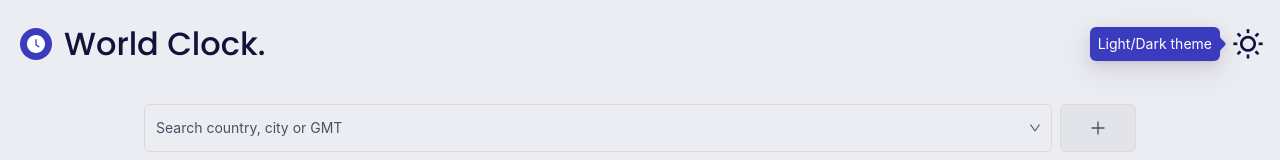
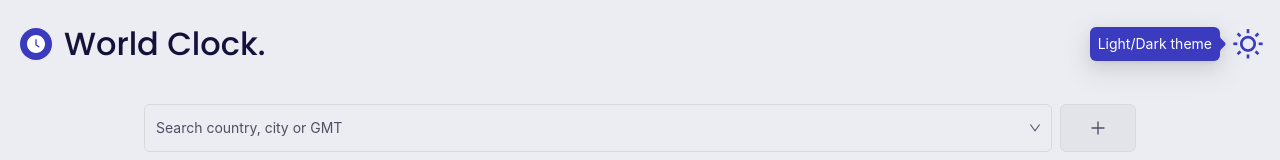
Before and after one commit to minh0812/world-clock, a React (Create React App) app: page / in a window 1280 px wide. In both pictures the pointer is over the icon 1248 px from the left and 44 px from the top of the page. Shown: the top 160 px of the page. Built offline with nearby package versions, Linux system fonts and the light colour scheme.

Commit message:
update App.scss

```diff
--- a/src/App.scss
+++ b/src/App.scss
@@ -23,6 +23,10 @@ header {
     i {
       font-size: 2rem;
       color: var(--title-color);
+      transition: color 0.4s;
+      &:hover {
+        color: var(--first-color);
+      }
     }
   }
 }
```
